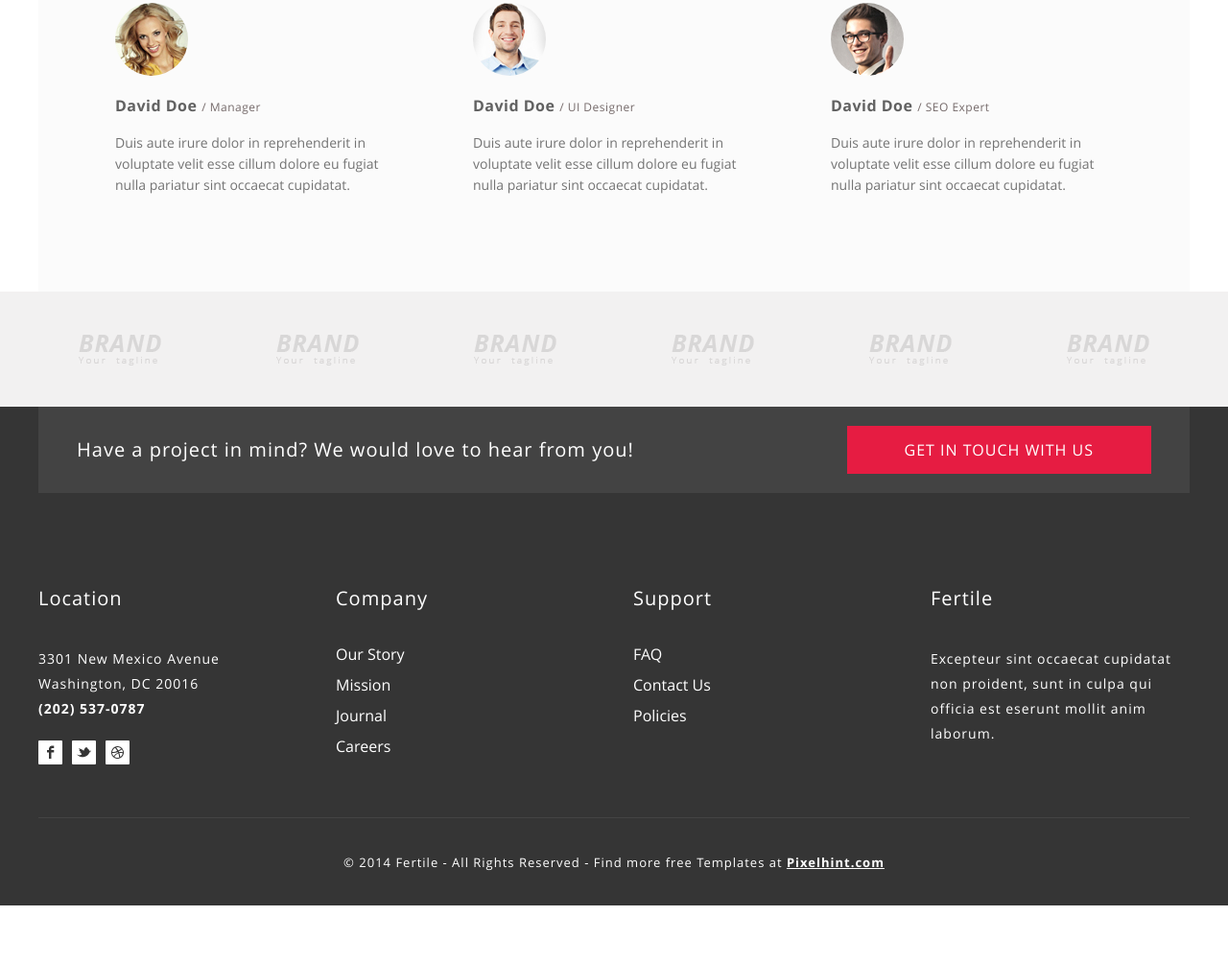
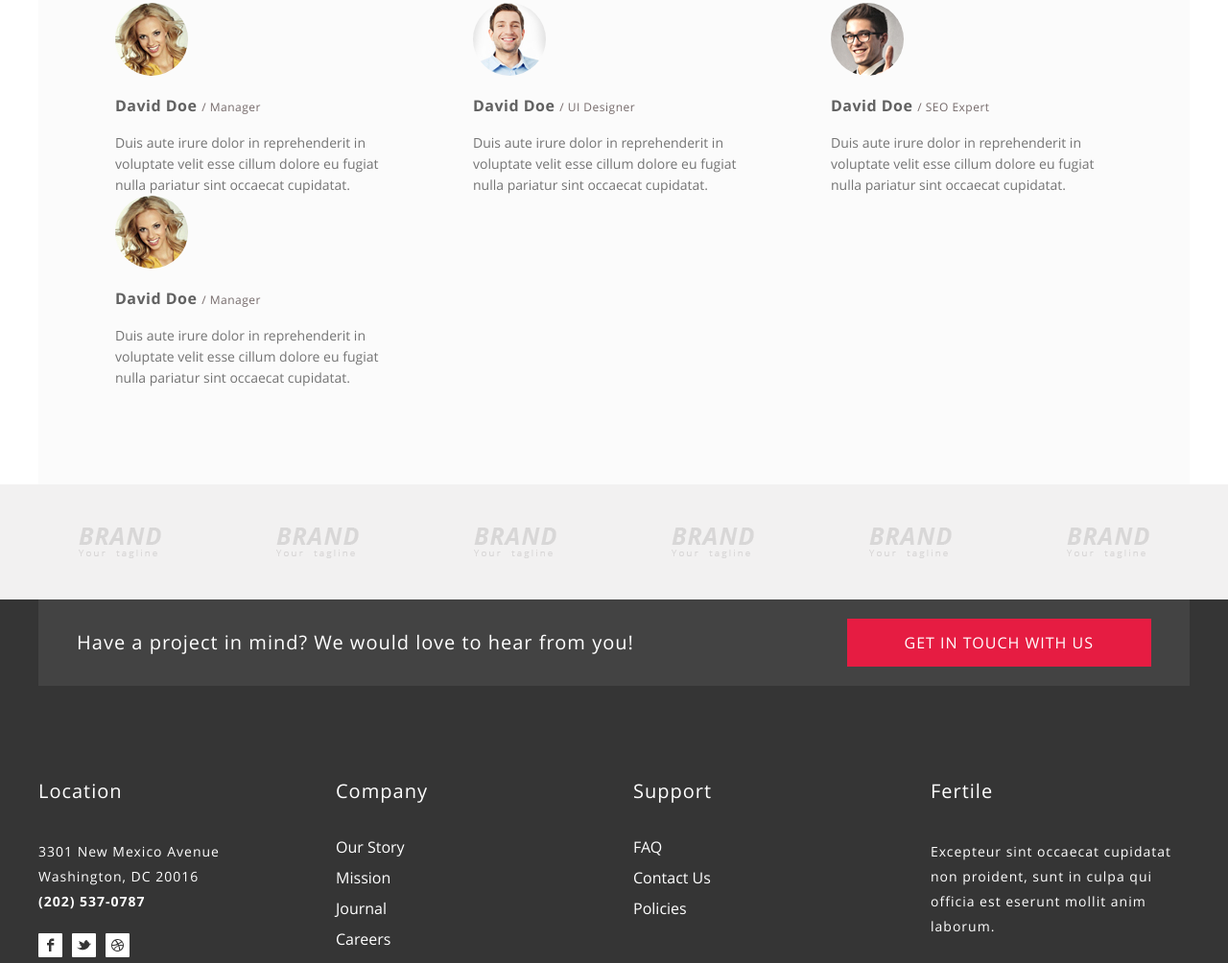
Before and after one commit to chuongtran1999/online, a plain HTML site: page index.html in a window 1280 px wide. Shown: the part 1862-2866 px from the top of the page at 96% size. Before the commit the page ends 2806 px from the top, so only its background shows below. Drawn offline with Linux system fonts and the light colour scheme; a script that the page names is missing.

Commit message:
Update index.html

```diff
--- a/index.html
+++ b/index.html
@@ -122,6 +122,11 @@
         <h2>David Doe <span class="client_job">/ SEO Expert</span></h2>
         <p>Duis aute irure dolor in reprehenderit in voluptate velit esse cillum dolore eu fugiat nulla pariatur sint occaecat cupidatat.</p>
       </li>
+      <li>
+        <img class="avatar" src="img/client1.jpg" alt=""/>
+        <h2>David Doe <span class="client_job">/ Manager</span></h2>
+        <p>Duis aute irure dolor in reprehenderit in voluptate velit esse cillum dolore eu fugiat nulla pariatur sint occaecat cupidatat.</p>
+      </li>
     </ul>
   </section><!-- End testimonials -->
 
```
